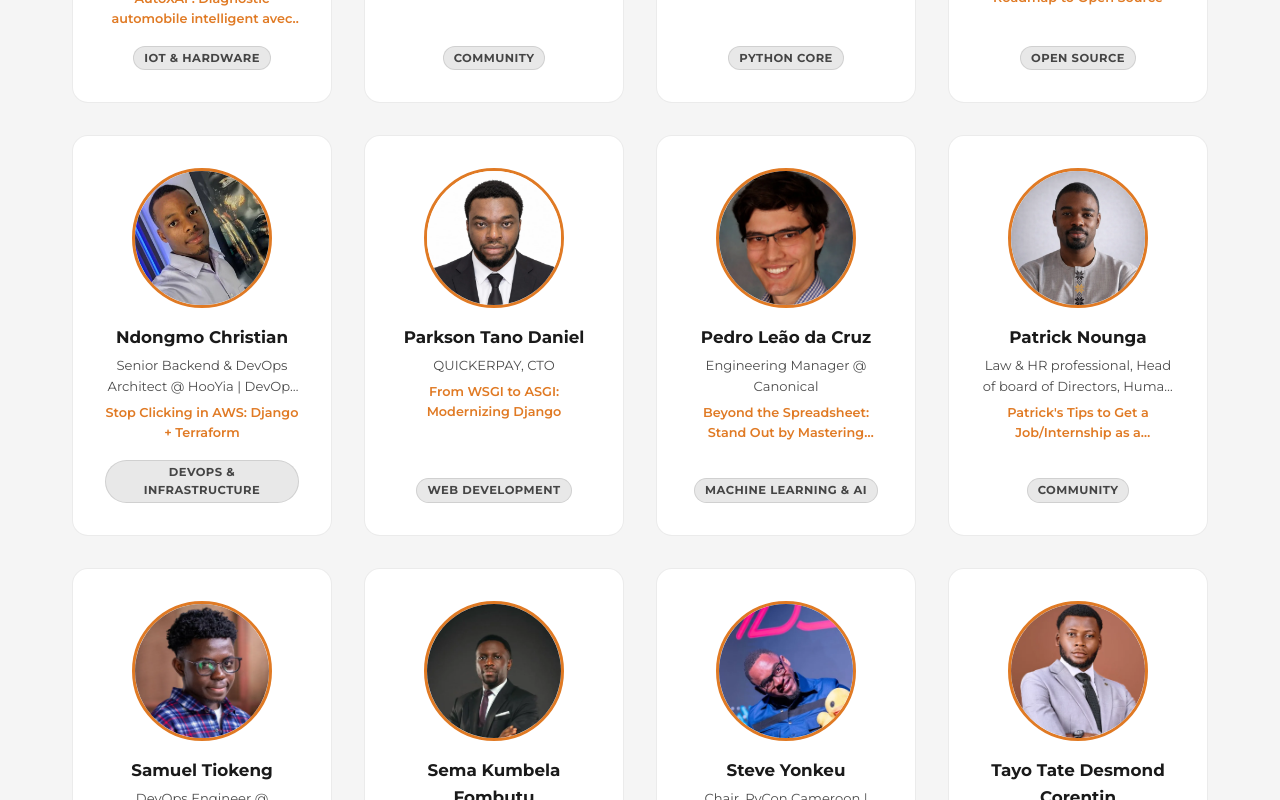
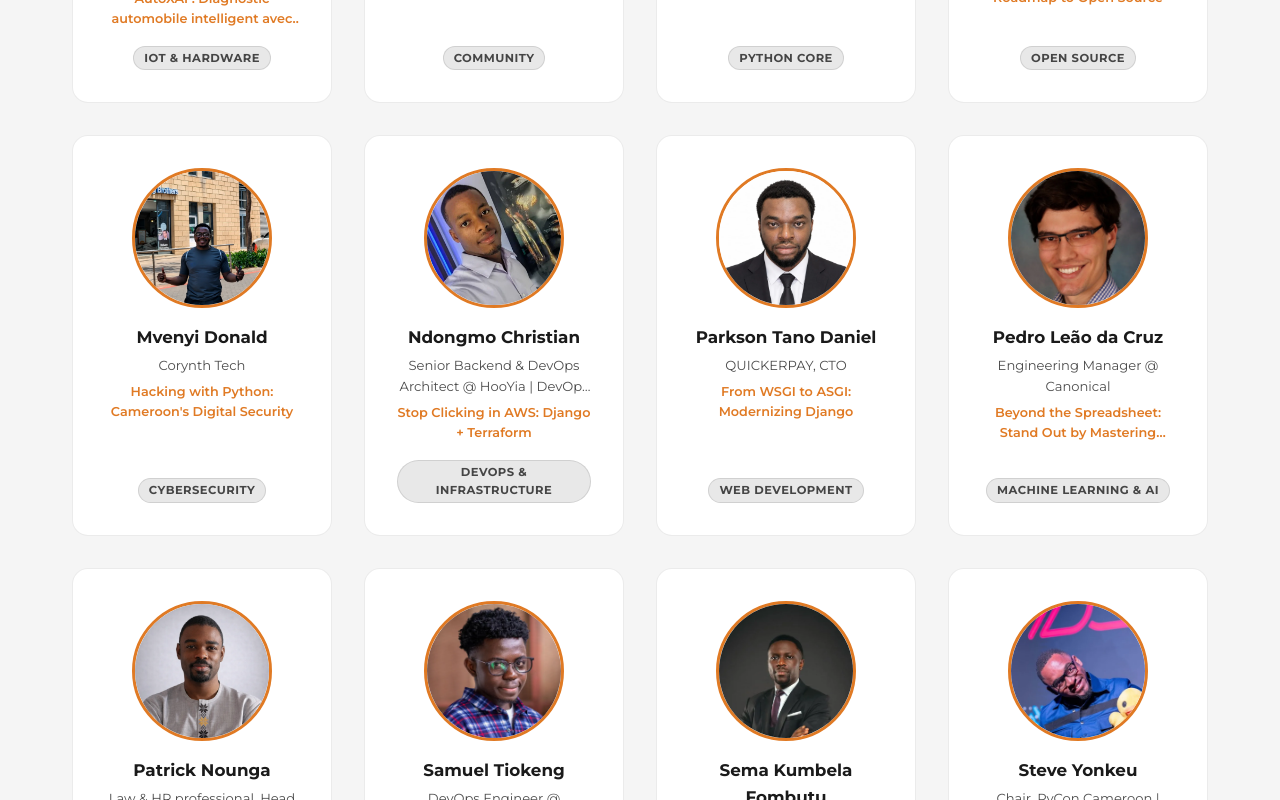
Before and after one commit to pythoncameroon/PyCon_Cameroon_2026, a React (Vite) app: page /en/speakers in a window 1280 px wide. Shown: the part 3220-4020 px from the top of the page. Built offline with nearby package versions, Linux system fonts and the light colour scheme.

Commit message:
feat: add Mvenyi Donald as a speaker and include his talk on cybersecurity
Signed-off-by: yokwejuste <71908316+yokwejuste@users.noreply.github.com>

```diff
--- a/src/data/agenda.js
+++ b/src/data/agenda.js
@@ -73,6 +73,7 @@ export const agenda = {
         { id: 'stay-in-django-go-reactive-django-unicorn', time: '11:25', title: 'Stay in Django, Go Reactive (Django Unicorn)', type: 'talk', room: 'Ndolè', track: 'Web / Community', speaker: 'Adonis Simo', category: 'Web Development', lang: 'fren', abstract: 'What if you could build reactive, SPA-like web experiences without ever leaving Django?' },
         { time: '12:00', title: 'Lunch break', type: 'break', room: '' },
         { id: 'panel-emploi-tech-et-ia', time: '13:10', title: 'Emploi Tech & IA : Survivre à l\'automatisation, exceller dans la création de valeur', titleEn: 'Tech Jobs & AI: Surviving Automation, Excelling at Creating Value', type: 'panel', room: 'Ndolè', speaker: 'Daniele Procida & Veliswa Boya & Leslye Nkwa & Marc Daha', category: 'Community', lang: 'enfr' },
+        { id: 'hacking-with-python-cameroon-s-digital-security', time: '14:00', title: 'Hacking with Python: Cameroon\'s Digital Security', type: 'talk', room: 'Koki', track: 'Python / Security', speaker: 'Mvenyi Donald', category: 'Cybersecurity', lang: 'en', abstract: 'Cameroon is one of the fastest-growing digital economies in the world — but with rapid digital growth comes rising cyber threats: SIM swapping, mobile money theft, ransomware targeting hospitals and banks, and data breaches affecting millions. This talk explores how Python developers across the Cameroon can play a vital role in defending our digital future through ethical hacking and cybersecurity.' },
         { id: 'l-importance-de-la-coherence-des-donnees-03-bonnes-pratiques', time: '14:00', title: 'L\'importance de la cohérence des données : 03 bonnes pratiques', type: 'talk', room: 'Eru', track: 'AI / Data Science', speaker: 'Leslye Nkwa', category: 'Machine Learning & AI', lang: 'fr', abstract: 'L\'atelier s\'inspire de mon expérience personnelle en gestion de la cohérence des données d\'enquête sur l\'enquête ménages du Nigeria (GHS-Panel, Banque mondiale) pendant un projet de cours. À travers le cas de la mesure du foncier agricole, nous verrons trois bonnes pratiques essentielles pour tout débutant.' },
         { id: 'ai-powered-smart-agriculture-greenhouse-poultry-systems', time: '14:00', title: 'AI-Powered Smart Agriculture: Greenhouse & Poultry Systems', type: 'talk', room: 'Ndolè', track: 'IoT & Hardware', speaker: 'Ayuk Princelen Tanyi', category: 'IoT & Hardware', lang: 'en', abstract: 'Agriculture in Africa faces major challenges including climate instability, disease outbreaks, inefficient resource management, and limited access to affordable smart farming technologies. This session presents the development of an AI-powered smart greenhouse and poultry monitoring system designed to address these problems using IoT, automation, and machine learning.' },
         { id: 'you-don-t-need-an-app-solving-real-problems-with-a-dumb-whatsapp-bot', time: '14:50', title: 'You Don\'t Need an App: Solving Real Problems With a Dumb WhatsApp Bot', type: 'talk', room: 'Ndolè', speaker: 'Chifen Sama', category: 'Social Impact', lang: 'en', abstract: 'Developers over-engineer. This talk argues that for many real problems — especially in low-connectivity, low-trust settings — a basic WhatsApp chatbot beats a full app or custom platform, because it actually ships and gets used. Drawing on health-tech projects deployed in Cameroon, it\'s a practical case for choosing the boring, simple solution.' },
--- a/src/data/speakers.js
+++ b/src/data/speakers.js
@@ -217,6 +217,17 @@ export const speakers = [
         talkIds: ['built-by-us-a-cameroonian-s-roadmap-to-open-source'],
     },
     {
+        id: 'mvenyi-donald',
+        name: 'Mvenyi Donald',
+        photo: '/speakers/Mvenyi_Donald.webp',
+        country: 'Cameroon',
+        title: 'Corynth Tech',
+        bio: 'I am a software computer engineer and a Cybersecurity professional. I am equally a co-founder of Corynth-Tech, a Cameroon-based tech institution that provide IT services and academic and professional training. I attended PYCONZA 2025 in Johannesburg and looking forward to attend other PyCon conferences, national and international.',
+        linkedin: 'https://www.linkedin.com/in/mvenyi-donald-293117273',
+        website: 'https://corynth-tech.com',
+        talkIds: ['hacking-with-python-cameroon-s-digital-security'],
+    },
+    {
         id: 'ndongmo-christian',
         name: 'Ndongmo Christian',
         photo: '/speakers/Ndongmo_Christian.webp',
```
Also changed, not shown: public/speakers/Mvenyi_Donald.webp (added).
